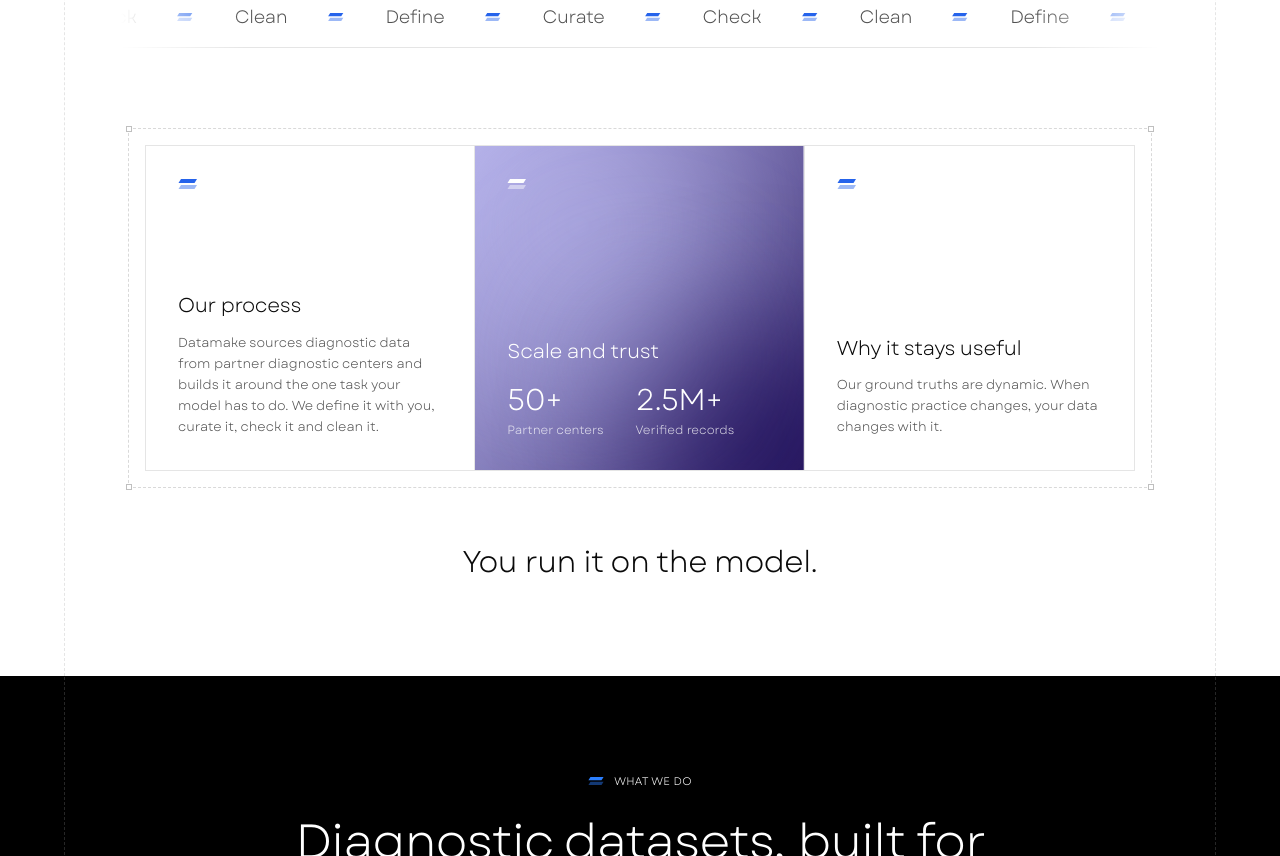
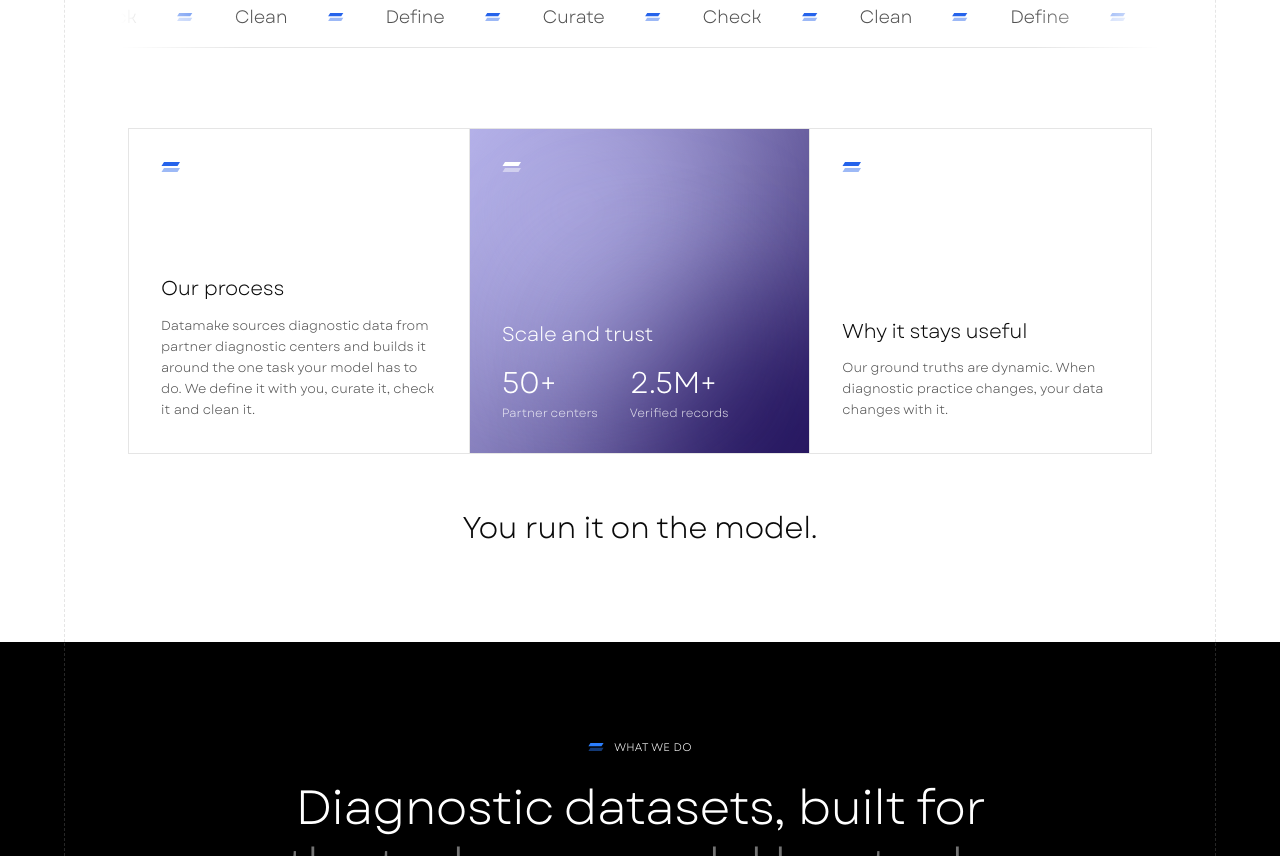
Before and after one commit to mnk3936/datamake, a React (Vite) app: page / in a window 1280 px wide. Shown: the part 1040-1896 px from the top of the page. Built offline with nearby package versions, Linux system fonts and the light colour scheme.

Commit message:
Configure live domain OpenGraph metadata and update info panel to solid border

```diff
--- a/index.html
+++ b/index.html
@@ -12,22 +12,27 @@
     <meta name="title" content="Datamake — AI for Healthier Tomorrows | Turning Data into Better Care" />
     <meta name="description" content="AI for healthier tomorrows, turning data into better care. Diagnostic datasets built for your task, curated from partner diagnostic centers with clinical ground truth verification." />
 
+    <link rel="canonical" href="https://datamake.vercel.app/" />
+
     <!-- Open Graph / WhatsApp / Facebook / LinkedIn -->
     <meta property="og:type" content="website" />
+    <meta property="og:url" content="https://datamake.vercel.app/" />
     <meta property="og:site_name" content="Datamake" />
     <meta property="og:title" content="Datamake — AI for Healthier Tomorrows | Turning Data into Better Care" />
     <meta property="og:description" content="AI for healthier tomorrows, turning data into better care. Diagnostic datasets built for your task, curated from partner diagnostic centers with clinical ground truth verification." />
-    <meta property="og:image" content="/opengraphimg.png" />
-    <meta property="og:image:width" content="1730" />
-    <meta property="og:image:height" content="909" />
-    <meta property="og:image:type" content="image/png" />
+    <meta property="og:image" content="https://datamake.vercel.app/opengraph.jpg" />
+    <meta property="og:image:secure_url" content="https://datamake.vercel.app/opengraph.jpg" />
+    <meta property="og:image:width" content="1200" />
+    <meta property="og:image:height" content="630" />
+    <meta property="og:image:type" content="image/jpeg" />
     <meta property="og:image:alt" content="Datamake — AI for Healthier Tomorrows, Turning Data into Better Care" />
 
     <!-- Twitter / X Cards -->
     <meta name="twitter:card" content="summary_large_image" />
+    <meta name="twitter:url" content="https://datamake.vercel.app/" />
     <meta name="twitter:title" content="Datamake — AI for Healthier Tomorrows | Turning Data into Better Care" />
     <meta name="twitter:description" content="AI for healthier tomorrows, turning data into better care. Diagnostic datasets built for your task, curated from partner diagnostic centers with clinical ground truth verification." />
-    <meta name="twitter:image" content="/opengraphimg.png" />
+    <meta name="twitter:image" content="https://datamake.vercel.app/opengraph.jpg" />
     <meta name="twitter:image:alt" content="Datamake — AI for Healthier Tomorrows, Turning Data into Better Care" />
 
     <!-- Preload Primary Fontface: Garet -->
--- a/src/components/DatamakeInfoPanel.tsx
+++ b/src/components/DatamakeInfoPanel.tsx
@@ -5,22 +5,7 @@ import { SERIF } from "../constants/site";
 export function DatamakeInfoPanel() {
   return (
     <div className="relative z-10 mt-20 w-full max-w-5xl">
-      {/* Dashed guide frame with corner squares */}
-      <div className="relative border border-dashed border-[color:var(--dash2)] p-3 md:p-4">
-        {[
-          "-left-[3px] -top-[3px]",
-          "-right-[3px] -top-[3px]",
-          "-bottom-[3px] -left-[3px]",
-          "-bottom-[3px] -right-[3px]",
-        ].map((pos) => (
-          <span
-            key={pos}
-            aria-hidden="true"
-            className={`absolute h-[6px] w-[6px] border border-[color:var(--corner)] bg-[color:var(--bg-a)] ${pos}`}
-          />
-        ))}
-
-        <div className="grid grid-cols-1 divide-y divide-[color:var(--line-a)] border border-[color:var(--line-a)] bg-[color:var(--bg-a)] md:grid-cols-3 md:divide-x md:divide-y-0">
+      <div className="grid grid-cols-1 divide-y divide-[color:var(--line-a)] border border-[color:var(--line-a)] bg-[color:var(--bg-a)] md:grid-cols-3 md:divide-x md:divide-y-0">
           {/* Our process */}
           <section className="flex min-h-[260px] flex-col justify-between gap-10 p-7 text-left md:p-8">
             <PanelMark className="text-[color:var(--accent)]" />
@@ -100,7 +85,6 @@ export function DatamakeInfoPanel() {
             </div>
           </section>
         </div>
-      </div>
     </div>
   );
 }
```
